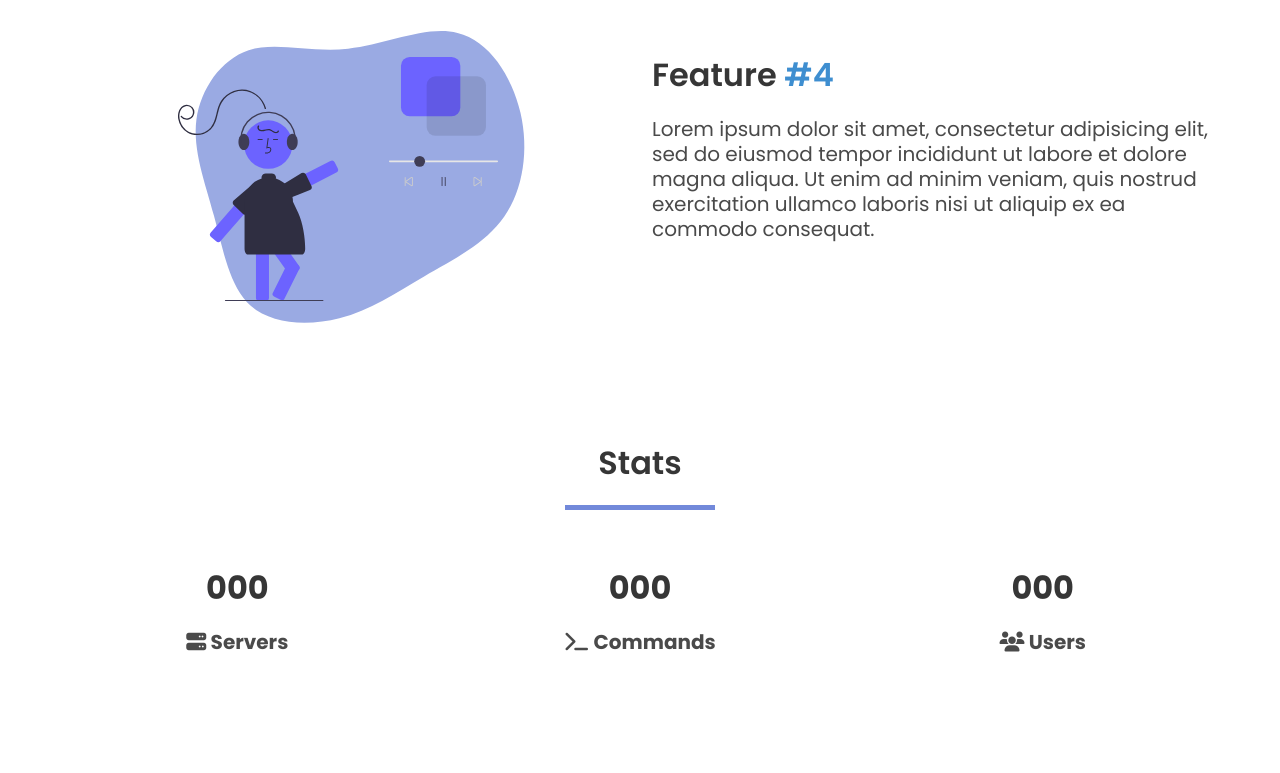
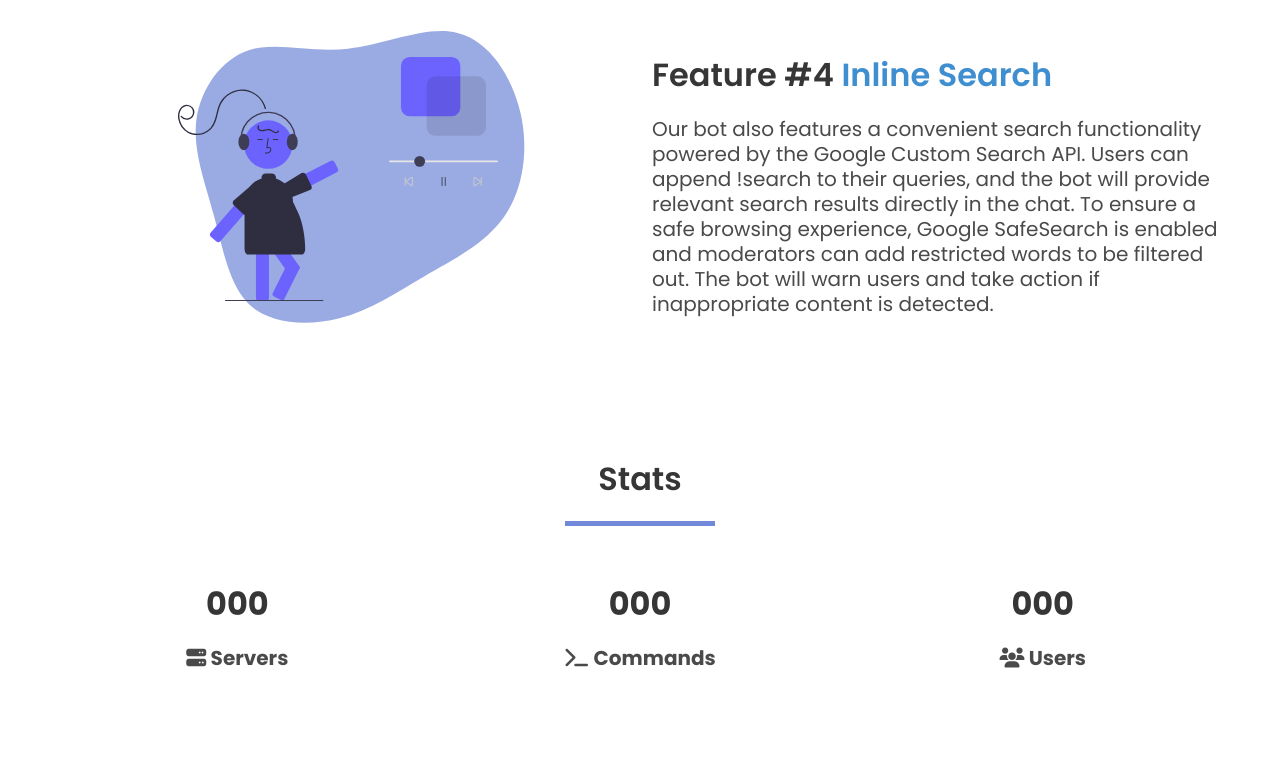
Before and after one commit to mnothman/Discord-bot, a website built with Vite: page frontend/index.html in a window 1280 px wide. Shown: the part 2333-3106 px from the top of the page. Built offline with nearby package versions, Linux system fonts and the light colour scheme.

Commit message:
added search feature to readme and homepage

```diff
--- a/frontend/index.html
+++ b/frontend/index.html
@@ -309,12 +309,14 @@
             />
           </div>
           <div class="column">
-            <h4 class="title">Feature <span class="has-text-info">#4</span></h4>
+            <h4 class="title">Feature #4<span class="has-text-info"> Inline Search </span></h4>
             <p class="subtitle mt-3">
-              Lorem ipsum dolor sit amet, consectetur adipisicing elit, sed do
-              eiusmod tempor incididunt ut labore et dolore magna aliqua. Ut
-              enim ad minim veniam, quis nostrud exercitation ullamco laboris
-              nisi ut aliquip ex ea commodo consequat.
+              Our bot also features a convenient search functionality powered by the
+              Google Custom Search API. Users can append !search to their queries, and
+              the bot will provide relevant search results directly in the chat. To
+              ensure a safe browsing experience, Google SafeSearch is enabled and
+              moderators can add restricted words to be filtered out. The bot will warn
+              users and take action if inappropriate content is detected.
             </p>
           </div>
         </div>
```
Also changed, not shown: README.md.
